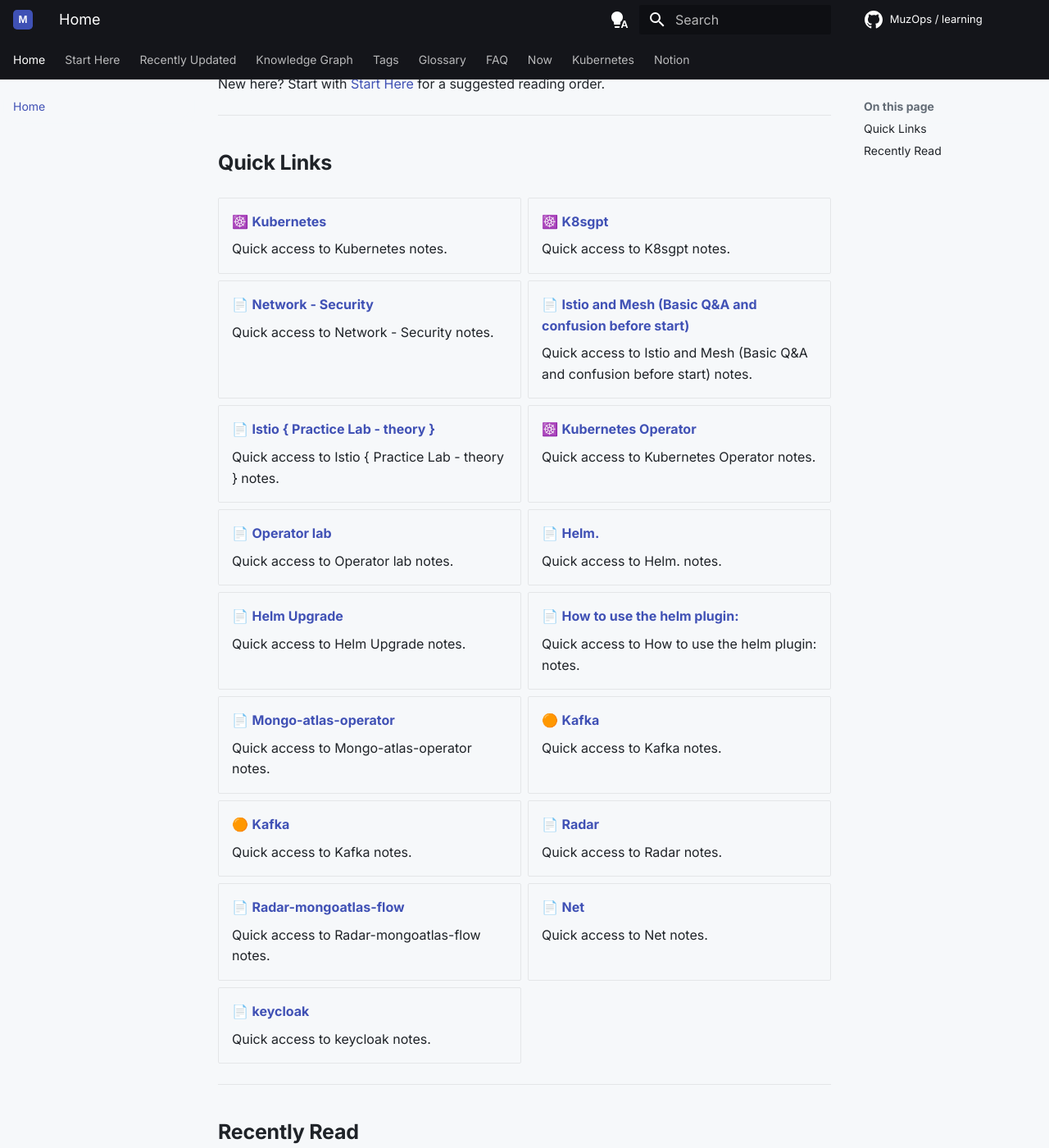
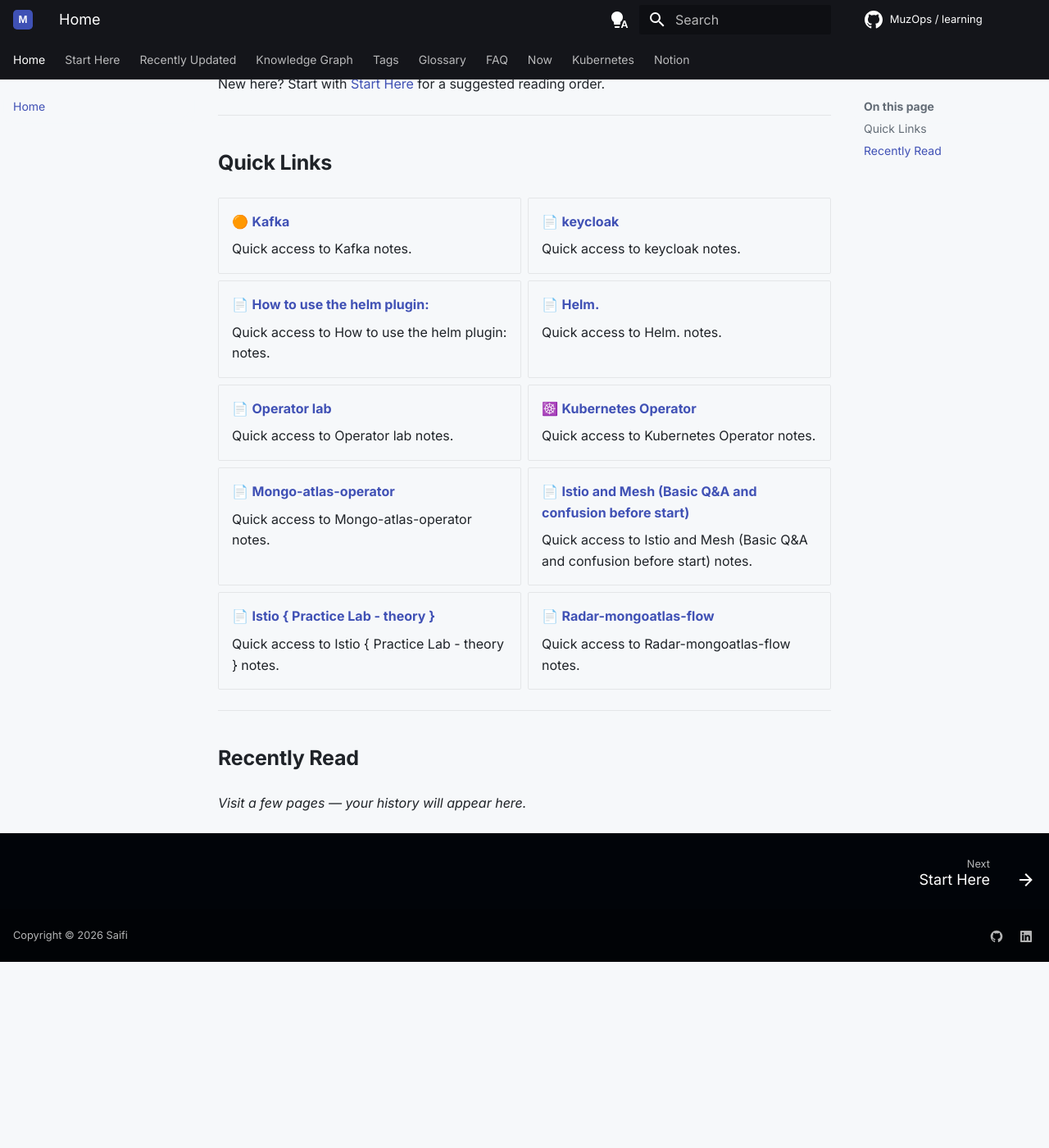
Before and after one commit to muzakkirsaifi123/learning_sbs, an MkDocs documentation site: the page built from docs/index.md, in a window 1280 px wide and 1400 px high, scrolled down 320 px. Shown: the whole window at 82% size. Built offline with MkDocs 1.6.1 and Material for MkDocs 9.7.7, drawn with Linux system fonts in a browser that asks for light colours; plug-ins that fetch from the network failed and are left out; comment, search, counter and statistics services are not loaded; after the commit the page ends 1493 px from its top, so only the background shows below that.

Commit message:
fix: duplicate "Kafka" card on homepage + use real descriptions in quick links
Same root cause as the earlier nav duplication, different function:
generate_home_page() built a quick-link card for every record with no
filtering, and a parent page with only one child sharing its exact title
(notion/kafka.md -> "Kafka" vs. notion/kafka/kafka.md -> "Kafka") produced
two visibly identical cards, both with the generic "Quick access to Kafka
notes." description. Confirmed live on the deployed homepage.

Skip any record whose body is empty (the same "thin page" definition
check_docs.py already uses) -- the parent container page disappears from
the list, its real child page remains, no more duplicate. Also swapped
the generic "Quick access to X notes" blurb for the page's actual
derived description when one exists, since that's already being computed
for SEO purposes and is more useful here too.

Applied directly to the live docs/index.md as well (17 quick links, down
from including 7 now-excluded thin/container pages), not waiting for the
next scheduled sync.

```diff
--- a/docs/index.md
+++ b/docs/index.md
@@ -10,17 +10,33 @@
 
 <div class="grid cards" markdown>
 
--   ☸️ **[Kubernetes](notion/kubernetes.md)**
+-   🟠 **[Kafka](notion/kafka/kafka.md)**
 
-    Quick access to Kubernetes notes.
+    Quick access to Kafka notes.
 
--   ☸️ **[K8sgpt](notion/kubernetes/k8sgpt.md)**
+-   📄 **[keycloak](notion/keycloak.md)**
 
-    Quick access to K8sgpt notes.
+    Quick access to keycloak notes.
 
--   📄 **[Network - Security](notion/kubernetes/network-security.md)**
+-   📄 **[How to use the helm plugin:](notion/kubernetes/helm/how-to-use-the-helm-plugin.md)**
 
-    Quick access to Network - Security notes.
+    Quick access to How to use the helm plugin: notes.
+
+-   📄 **[Helm.](notion/kubernetes/helm.md)**
+
+    Quick access to Helm. notes.
+
+-   📄 **[Operator lab](notion/kubernetes/kubernetes-operator/operator-lab.md)**
+
+    Quick access to Operator lab notes.
+
+-   ☸️ **[Kubernetes Operator](notion/kubernetes/kubernetes-operator.md)**
+
+    Quick access to Kubernetes Operator notes.
+
+-   📄 **[Mongo-atlas-operator](notion/kubernetes/mongo-atlas-operator.md)**
+
+    Quick access to Mongo-atlas-operator notes.
 
 -   📄 **[Istio and Mesh (Basic Q&A and confusion before start)](notion/kubernetes/network-security/istio-and-mesh-basic-qa-and-confusion-before-start.md)**
 
@@ -30,53 +46,9 @@
 
     Quick access to Istio { Practice Lab - theory } notes.
 
--   ☸️ **[Kubernetes Operator](notion/kubernetes/kubernetes-operator.md)**
-
-    Quick access to Kubernetes Operator notes.
-
--   📄 **[Operator lab](notion/kubernetes/kubernetes-operator/operator-lab.md)**
-
-    Quick access to Operator lab notes.
-
--   📄 **[Helm.](notion/kubernetes/helm.md)**
-
-    Quick access to Helm. notes.
-
--   📄 **[Helm Upgrade](notion/kubernetes/helm/helm-upgrade.md)**
-
-    Quick access to Helm Upgrade notes.
-
--   📄 **[How to use the helm plugin:](notion/kubernetes/helm/how-to-use-the-helm-plugin.md)**
-
-    Quick access to How to use the helm plugin: notes.
-
--   📄 **[Mongo-atlas-operator](notion/kubernetes/mongo-atlas-operator.md)**
-
-    Quick access to Mongo-atlas-operator notes.
-
--   🟠 **[Kafka](notion/kafka.md)**
-
-    Quick access to Kafka notes.
-
--   🟠 **[Kafka](notion/kafka/kafka.md)**
-
-    Quick access to Kafka notes.
-
--   📄 **[Radar](notion/radar.md)**
-
-    Quick access to Radar notes.
-
 -   📄 **[Radar-mongoatlas-flow](notion/radar/radar-mongoatlas-flow.md)**
 
     Quick access to Radar-mongoatlas-flow notes.
-
--   📄 **[Net](notion/net.md)**
-
-    Quick access to Net notes.
-
--   📄 **[keycloak](notion/keycloak.md)**
-
-    Quick access to keycloak notes.
 
 </div>
 
```
Also changed, not shown: notion_sync.py (+9 -1 lines).
